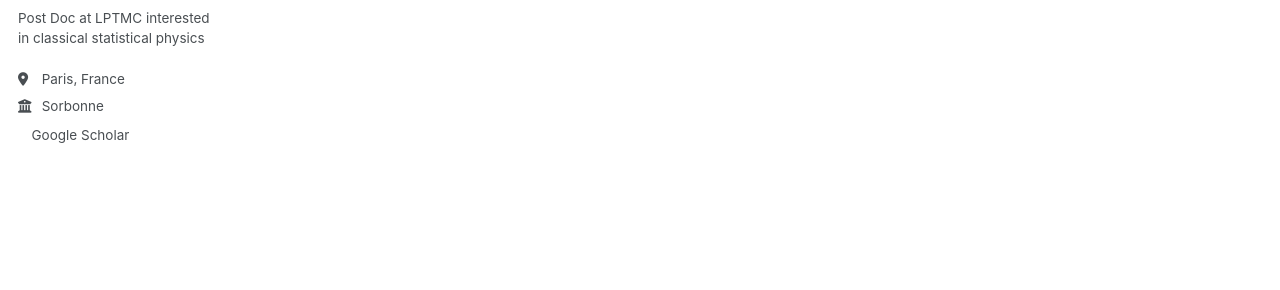
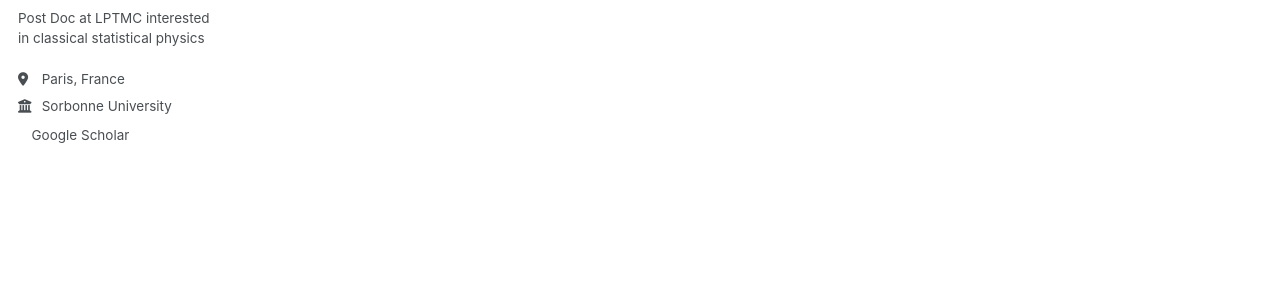
Before and after one commit to mpruszcz/mpruszcz.github.io, a Jekyll site: the page built from _pages/about.md, in a window 1280 px wide. Shown: the part 331-621 px from the top of the page. Built offline with Jekyll 4.4.1, drawn with Linux system fonts in a browser that asks for light colours; a script bundle is joined from its source files by our own code; a style sheet for code colours, icons or effects is not loaded.

Commit message:
Update _config.yml

```diff
--- a/_config.yml
+++ b/_config.yml
@@ -28,7 +28,7 @@ author:
   pronouns         : # example: "she/her"
   bio              : "Post Doc at LPTMC interested in classical statistical physics"
   location         : "Paris, France"
-  employer         : "Sorbonne"
+  employer         : "Sorbonne University"
   uri              : # URL
   email            : #"none@example.org"
 
```
